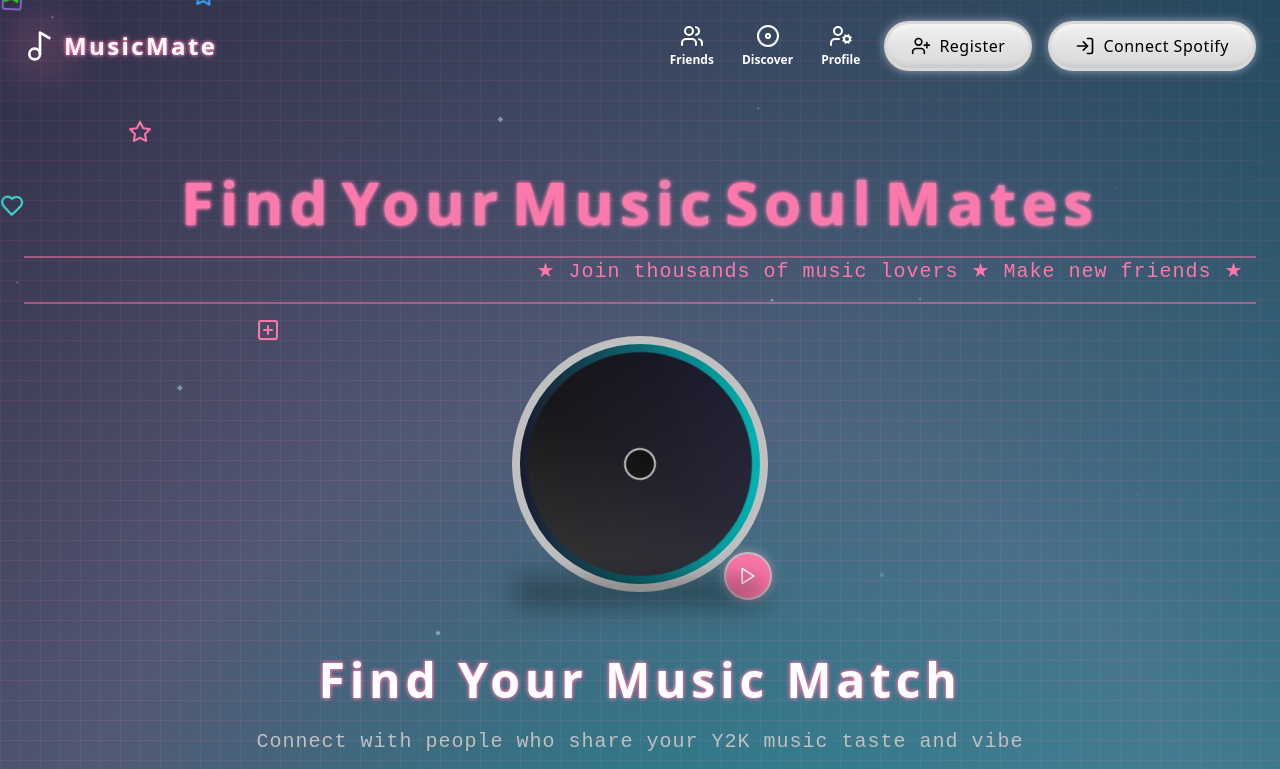
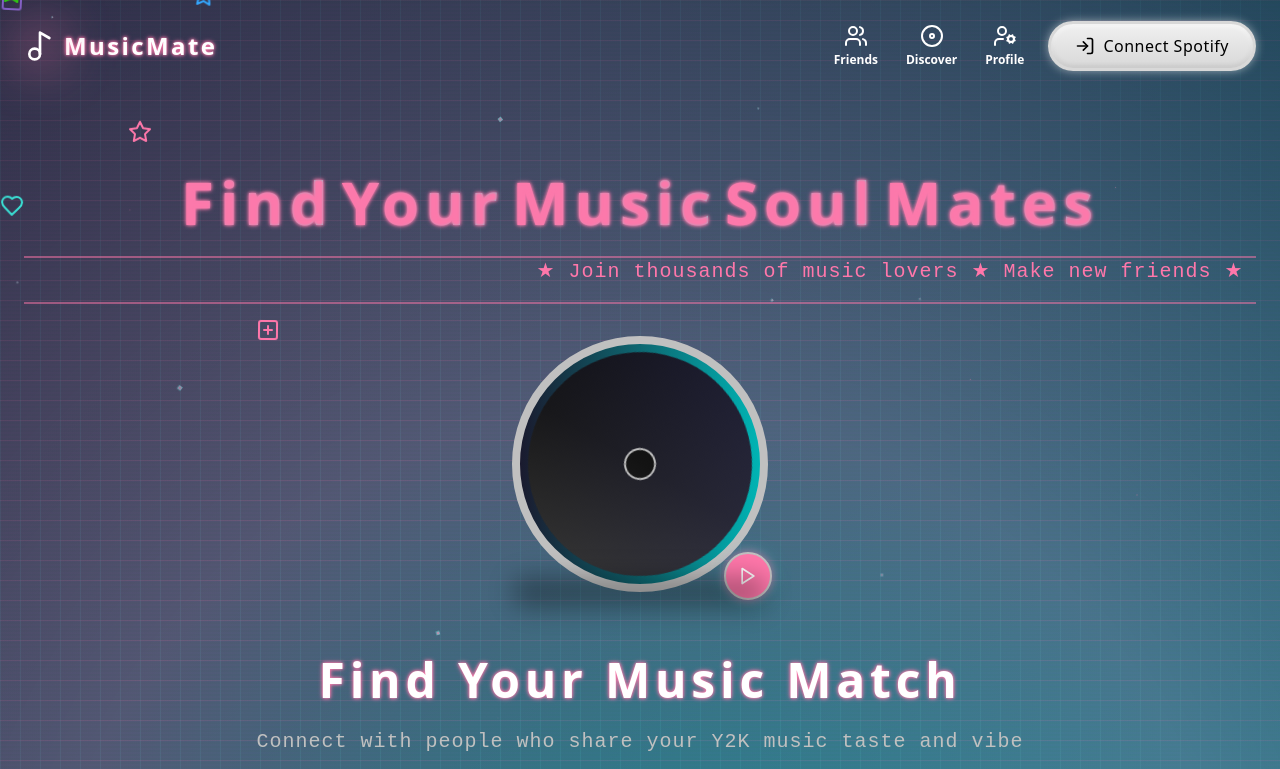
Before and after one commit to Aaron-Na/PeachHacks, a React (Vite) app: page / in a window 1280 px wide. Shown: the top 769 px of the page. Built offline with nearby package versions, Linux system fonts and the light colour scheme; a web font is replaced by a local one.

Commit message:
Add friends list and friend request functionality with SQLite database

```diff
--- a/package.json
+++ b/package.json
@@ -6,7 +6,8 @@
   "scripts": {
     "dev": "vite",
     "build": "vite build",
-    "lint": "eslint .",
+    "lint": "eslint . && stylelint '**/*.css'",
+    "lint:css": "stylelint '**/*.css'",
     "preview": "vite preview"
   },
   "dependencies": {
@@ -28,6 +29,9 @@
     "eslint-plugin-react-refresh": "^0.4.11",
     "globals": "^15.9.0",
     "postcss": "^8.4.35",
+    "stylelint": "^16.18.0",
+    "stylelint-config-standard": "^38.0.0",
+    "stylelint-config-tailwindcss": "^1.0.0",
     "tailwindcss": "^3.4.1",
     "typescript": "^5.5.3",
     "typescript-eslint": "^8.3.0",
--- a/src/App.tsx
+++ b/src/App.tsx
@@ -1,6 +1,6 @@
 import React, { useEffect, useState, useRef } from 'react';
 import { useSpring, animated, useTrail } from '@react-spring/web';
-import { Music2, Users, UserCog, Sparkles, LogIn, Star, Heart, Disc, Play, Square, PlusSquare, UserPlus } from 'lucide-react';
+import { Music2, Users, UserCog, Sparkles, LogIn, Star, Heart, Disc, Play, Square, PlusSquare } from 'lucide-react';
 import { Link } from 'react-router-dom';
 
 // Component for animated Y2K cursor trail
@@ -23,7 +23,7 @@ const CursorTrail = () => {
     <div className="cursor-trail fixed inset-0 pointer-events-none z-50">
       {trail.map((position, i) => (
         <div
-          key={position.id}
+          key={`${position.id}-${i}`}
           className="absolute w-5 h-5 rounded-full"
           style={{
             left: position.x - 8,
@@ -99,7 +99,7 @@ const RandomSparkles = ({ count = 15 }) => {
 };
 
 // NavMenuItem component with hover animation
-const NavMenuItem = ({ icon: Icon, label, to }: { icon: React.ElementType, label: string, to?: string }) => {
+const NavMenuItem = ({ icon: Icon, label }: { icon: React.ElementType, label: string }) => {
   const [hovered, setHovered] = useState(false);
 
   const animationProps = useSpring({
@@ -108,7 +108,7 @@ const NavMenuItem = ({ icon: Icon, label, to }: { icon: React.ElementType, label
     config: { tension: 300, friction: 10 },
   });
 
-  const content = (
+  return (
     <animated.div
       className="flex flex-col items-center p-2 cursor-pointer"
       style={animationProps}
@@ -119,12 +119,6 @@ const NavMenuItem = ({ icon: Icon, label, to }: { icon: React.ElementType, label
       <span className="text-xs mt-1 font-bold">{label}</span>
     </animated.div>
   );
-
-  return to ? (
-    <Link to={to} className="text-white hover:text-white">
-      {content}
-    </Link>
-  ) : content;
 };
 
 // Feature card with PSP/PS2 style
@@ -215,17 +209,12 @@ function App() {
 
           <div className="flex items-center space-x-4">
             <div className="hidden md:flex items-center space-x-3">
-              <NavMenuItem icon={Users} label="Friends" to="/friends" />
+              <NavMenuItem icon={Users} label="Friends" />
               <NavMenuItem icon={Disc} label="Discover" />
               <Link to="/profile" className="no-underline">
                 <NavMenuItem icon={UserCog} label="Profile" />
               </Link>
             </div>
-
-            <Link to="/register" className="chrome-button flex items-center space-x-2 mr-2">
-              <UserPlus className="w-5 h-5" />
-              <span>Register</span>
-            </Link>
 
             <div className="relative" ref={loginRef}>
               <button
```
Also changed, not shown: .stylelintrc.json (added), 2 other files (tests, documents, lock files or other folders).
